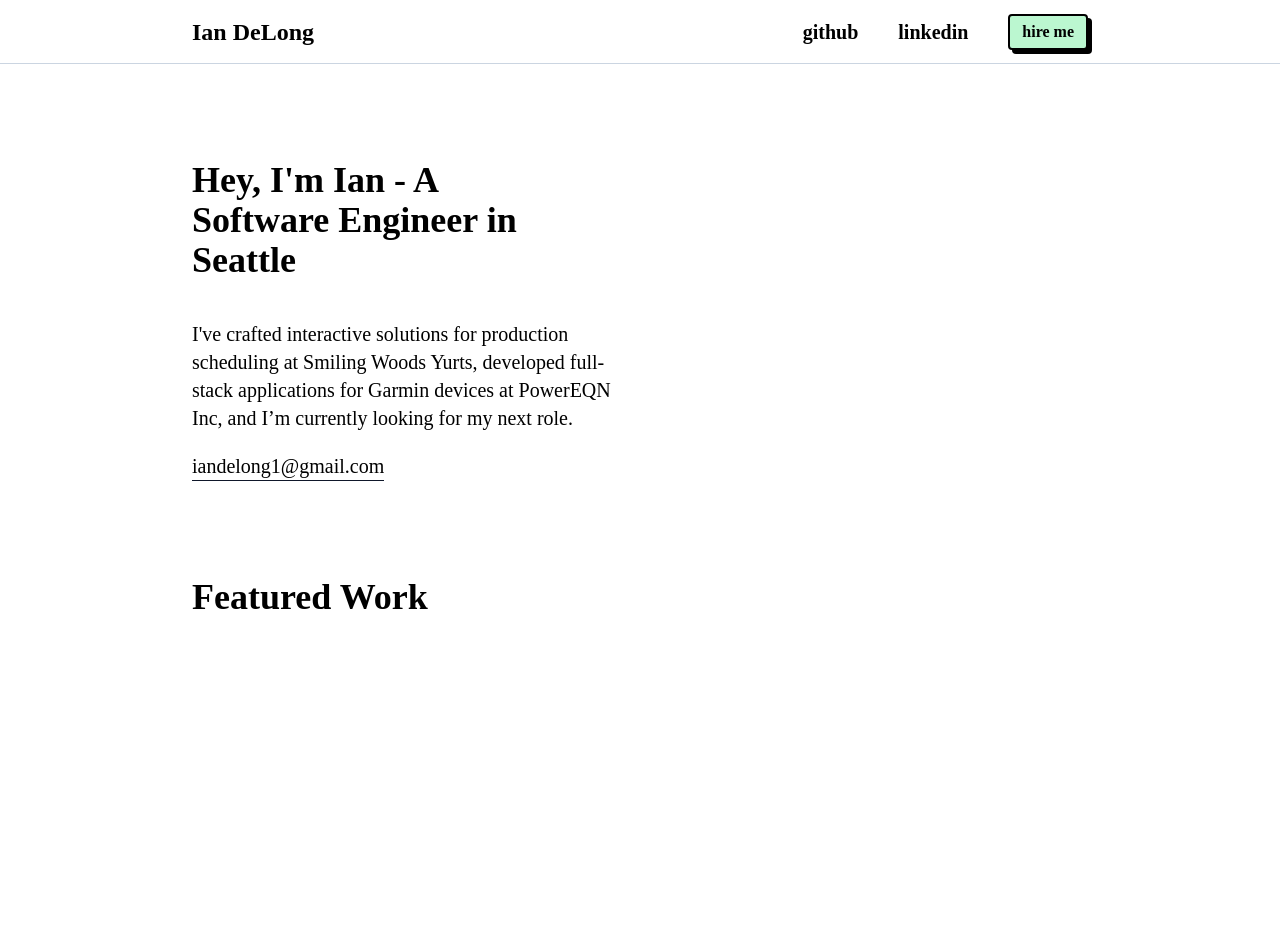
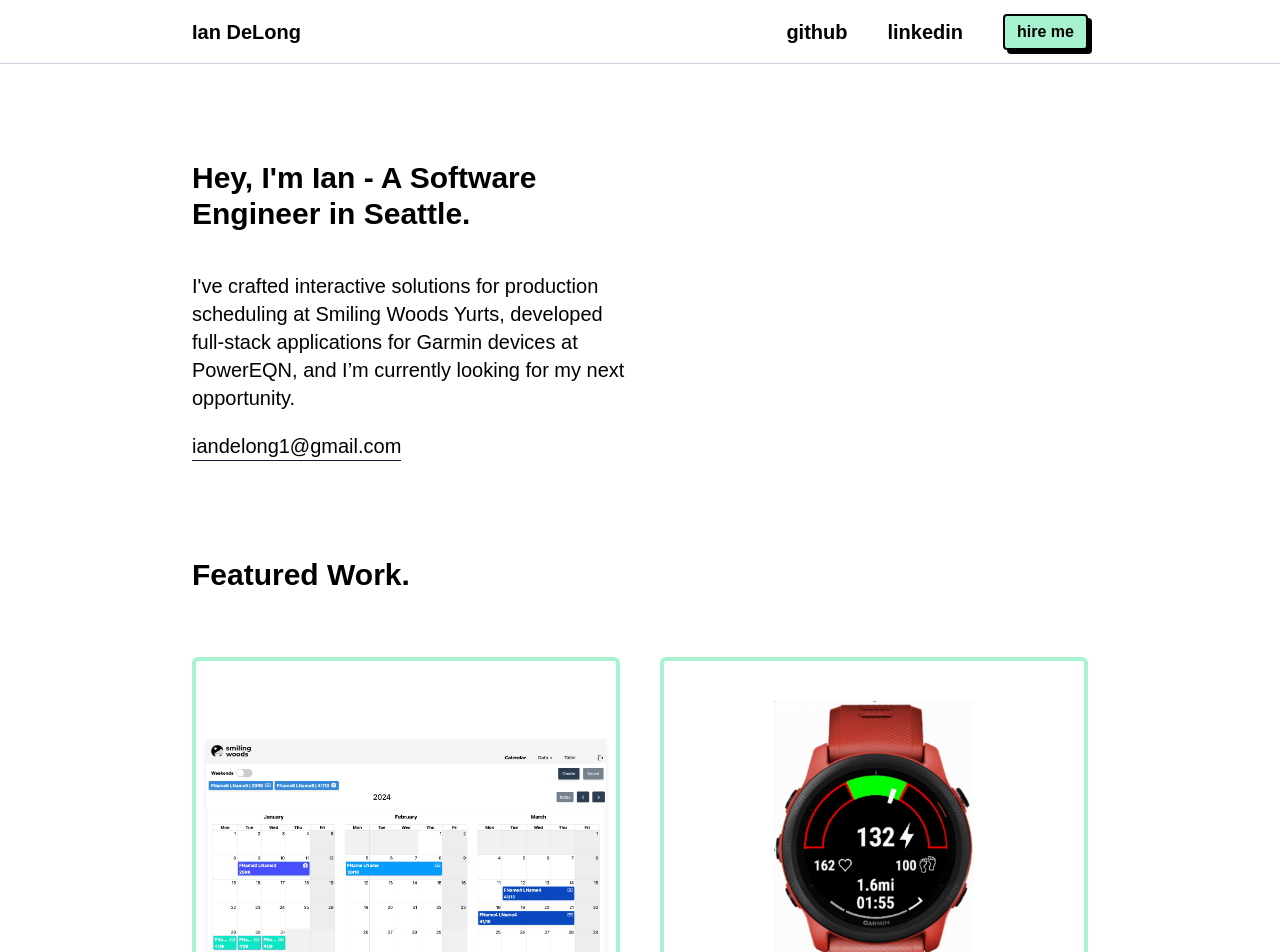
Before and after one commit to idelong/portfolio, a Next.js app: page / in a window 1280 px wide. Shown: the top 952 px of the page. Before the commit the page ends 800 px from the top, so only its background shows below. Built offline with nearby package versions, Linux system fonts and the light colour scheme.

Commit message:
feat: some popup

```diff
--- a/src/app/components/header.tsx
+++ b/src/app/components/header.tsx
@@ -5,13 +5,13 @@
   return (
     <div className=" font-oswald">
       <div className="flex items-center absolute inset-x-0 h-16 top-0 z-50 border-solid border-b border-slate-300 bg-white">
-        <span className="relative ml-48 text-2xl font-black">Ian DeLong</span>
+        <span className="relative ml-48 text-xl font-black">Ian DeLong</span>
         <Link className="ml-auto mr-10 text-xl font-semibold hover:text-gray-600" href="https://github.com/idelong/" target="_blank">github</Link>
         <Link className="mr-10 text-xl font-semibold hover:text-gray-600" href="https://www.linkedin.com/in/ian-delong/" target="_blank">linkedin</Link>
 
         <a className="relative mr-48" href="mailto:iandelong1@gmail.com">
           <span className="absolute top-0 left-0 mt-1 ml-1 h-full w-full rounded bg-black"></span>
-          <span className="  fold-bold relative inline-block h-full w-full rounded border-2 border-black bg-green-200 px-3 py-1 text-base font-bold text-black transition duration-100 hover:bg-green-300 hover:text-gray-900">hire me</span>
+          <span className="  fold-bold relative inline-block h-full w-full rounded border-2 border-black bg-emerald-200 px-3 py-1 text-base font-bold text-black transition duration-100 hover:bg-emerald-300 hover:text-gray-900">hire me</span>
         </a>
       </div>
     </div>
--- a/src/pages/index.tsx
+++ b/src/pages/index.tsx
@@ -1,18 +1,142 @@
 import Link from 'next/link';
+import Image from 'next/image';
 import Header from '@/app/components/header';
+import { ReactNode, useEffect, useState } from 'react';
+
+interface PopupProps {
+  onClose: () => void;
+  children: ReactNode;
+}
+const Popup:React.FC<PopupProps> = ({ onClose, children }) => (
+  <div className="fixed inset-0 z-50 flex items-center justify-center font-oswald">
+    <div className="absolute inset-0 bg-black opacity-50" onClick={onClose} />
+    <div className="relative z-60 w-3/5 h-4/5 bg-gray-200 pt-16 rounded-sm shadow-lg">
+      <button onClick={onClose} className="absolute top-4 right-6 text-2xl font-bold">
+        &times;  {/* Close button */}
+      </button>
+      {children} {/* Content of the popup */}
+    </div>
+  </div>
+);
 
 const Home: React.FC = () => {
+  const [popupType, setPopupType] = useState("");
+  const handleDonePopupSelect = (type:string) => {
+    setPopupType(type);
+  };
+  const closePopup = () => {
+    setPopupType("");
+  };
+  const getPopupContent = () => {
+    switch (popupType) {
+      case "swy":
+        return <div className="w-full h-full">
+          <div className="flex justify-center items-center">
+          <Image className="border-solid border-0 border-white shadow-md"
+          src="/ProdScheduler.png"
+          alt="Calendar"
+          width={700}
+          height={700}
+          />
+          </div>
+          <div className="bg-white mt-16 h-1/3 w-full p-8">
+              <div className="text-black font-medium text-lg">
+                      Smiling Woods Yurts
+              </div>
+              <div className="text-black font-semibold   text-2xl">
+                Production Scheduler
+              </div>
+            <div className="text-me font-light mt-2">Smiling Woods Yurts Information</div>
+          </div>
+
+        </div>;
+      case "peq":
+        return <div>PowerEQN Information</div>;
+      default:
+        return null;
+    }
+  };
+
+  useEffect(() => {
+    if (popupType !== "") {
+      document.body.style.overflow = "hidden";
+    } else {
+      document.body.style.overflow = "";
+    }
+
+    return () => {
+      document.body.style.overflow = "";
+    };
+  }, [popupType]);
+
+
   return (
     <div className="font-oswald">
       <Header/>
+      {popupType !== "" && (
+        <Popup onClose={closePopup}>{getPopupContent()}</Popup>
+      )}
       <div className="ml-48 mt-40 flex flex-col">
-        <span className="w-1/3 text-4xl font-semibold">Hey, I&apos;m Ian - A Software Engineer in Seattle</span>
-        <div className="w-2/5 mt-10 text-xl font-light">I&apos;ve crafted interactive solutions for production scheduling at Smiling Woods Yurts, developed full-stack applications for Garmin devices at PowerEQN Inc, and I’m currently looking for my next role.  </div>
+        <span className="w-1/3 text-3xl font-semibold">Hey, I&apos;m Ian - A Software Engineer in Seattle.</span>
+        <div className="w-2/5 mt-10 text-xl font-light">I&apos;ve crafted interactive solutions for production scheduling at Smiling Woods Yurts, developed full-stack applications for Garmin devices at PowerEQN, and I’m currently looking for my next opportunity.  </div>
         <Link className="mr-auto mt-5 text-xl font-normal hover:text-gray-700 hover:border-slate-600 border-solid border-b border-slate-900" href="mailto:iandelong1@gmail.com" target="_blank">iandelong1@gmail.com</Link>
       </div>
-      <div className="ml-48 mt-24">
-        <div className="text-4xl font-semibold">
-          Featured Work
+      <div className="ml-48 mt-24 mr-48">
+        <div className="text-3xl font-semibold">
+          Featured Work.
+        </div>
+        <div className="mt-16 grid grid-cols-2 gap-10">
+          <div className="relative w-full h-96 group hover:cursor-pointer" onClick={() => handleDonePopupSelect("swy")}>
+            <div className="absolute inset-0 border-solid border-4 border-emerald-200 rounded-md bg-white flex justify-center items-center">
+            <Image className="border-solid border-0 border-white shadow-md"
+              src="/ProdScheduler.png"
+              alt="Calendar"
+              width={400}
+              height={400}
+            />
+            </div>
+
+            <div className="absolute inset-0 rounded-md bg-emerald-500 opacity-0 group-hover:opacity-50 transition-opacity duration-300">
+
+              <div className="text-white font-medium ml-5 mt-5 text-xl">
+                  Smiling Woods Yurts
+              </div>
+              <div className="text-white font-semibold ml-5  text-2xl">
+                Production Scheduler
+              </div>
+            </div>
+          </div>
+          <div className="relative w-full h-96 group hover:cursor-pointer" onClick={() => handleDonePopupSelect("peq")}>
+            <div className="absolute inset-0 border-solid border-4 border-emerald-200 rounded-md bg-white flex justify-center items-center">
+              <Image className="border-solid border-0 border-white"
+                src="/Watch.png"
+                alt="Watch"
+                width={200}
+                height={200}
+              />
+            </div>
+            <div className="absolute inset-0 rounded-md bg-emerald-500 opacity-0 group-hover:opacity-50 transition-opacity duration-300">
+            <div className="text-white font-medium ml-5 mt-5 text-xl z-10">
+                PowerEQN
+              </div>
+              <div className="text-white font-semibold ml-5 text-2xl">
+                Training App
+              </div>
+            </div>
+          </div>
+          <div className="relative w-full h-96 group" >
+            <div className="absolute inset-0 border-solid border-0 bg-gray-100 flex justify-center items-center hover:">
+
+            </div>
+            <div className="absolute inset-0 bg-emerald-500 opacity-0 group-hover:opacity-50 transition-opacity duration-300">
+              <div className="text-white font-normal ml-5 mt-5 text-xl z-10">
+                Company
+              </div>
+              <div className="text-white font-semibold ml-5 text-2xl">
+                App
+              </div>
+            </div>
+          </div>
         </div>
 
 
--- a/tailwind.config.ts
+++ b/tailwind.config.ts
@@ -11,7 +11,7 @@
     extend: {
       fontFamily: {
         montserrat: ["Montserrat", "sans-serif"],
-        oswald: ["Oswald"],
+        oswald: ["Oswald", "sans-serif"],
       },
     },
   },
```
Also changed, not shown: public/ProdScheduler.png (added), public/Watch.png (added).
